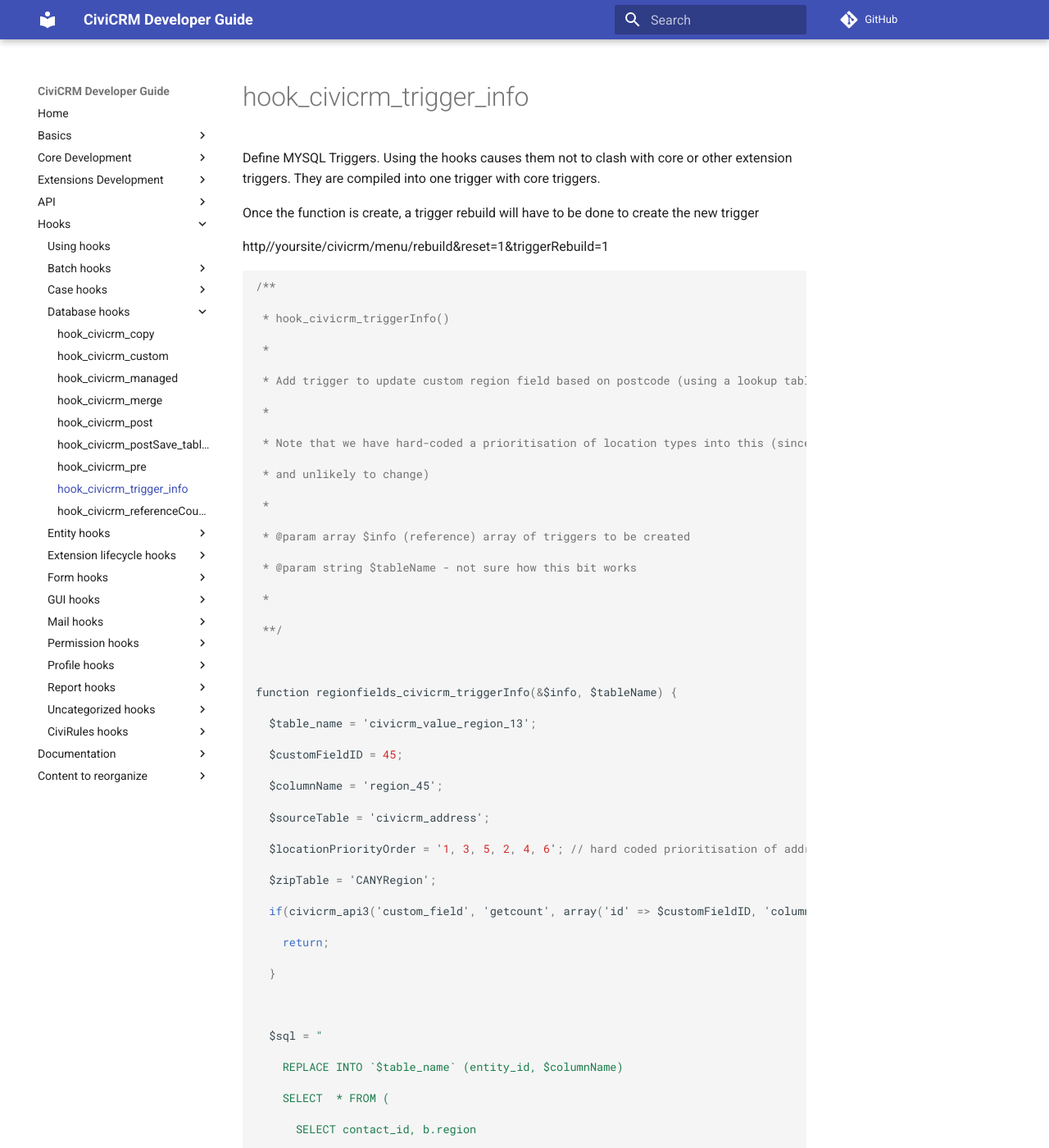
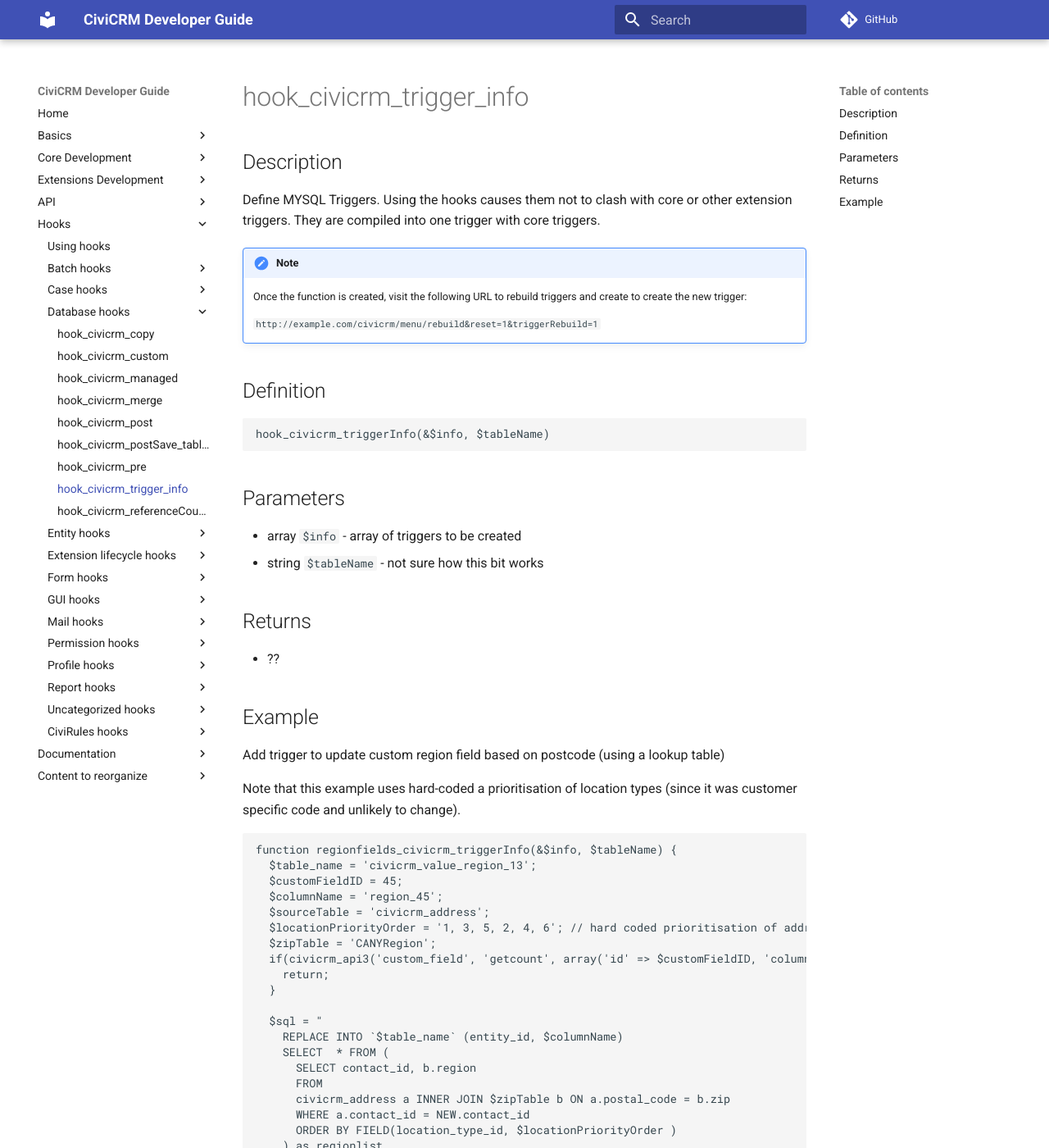
Before and after one commit to civicrm/civicrm-dev-docs, an MkDocs documentation site: the page built from docs/hooks/hook_civicrm_trigger_info.md, in a window 1280 px wide and 1400 px high. Shown: the whole window at 82% size. Built offline with MkDocs 1.6.1 and Material for MkDocs 9.7.7, drawn with Linux system fonts in a browser that asks for light colours; comment, search, counter and statistics services are not loaded; old or Windows-style settings are respelled for this version of MkDocs; some of the changed text lies outside the part shown.

Commit message:
hook_civicrm_trigger_info - clean up after content import to close #83

````diff
--- a/docs/hooks/hook_civicrm_trigger_info.md
+++ b/docs/hooks/hook_civicrm_trigger_info.md
@@ -1,126 +1,88 @@
 # hook_civicrm_trigger_info
+
+## Description
 
 Define MYSQL Triggers. Using the hooks causes them not to clash with
 core or other extension triggers. They are compiled into one trigger
 with core triggers.
 
-Once the function is create, a trigger rebuild will have to be done to
-create the new trigger
+!!! note
+    Once the function is created, visit the following URL to rebuild triggers
+    and create to create the new trigger:
 
-http//yoursite/civicrm/menu/rebuild&reset=1&triggerRebuild=1
+    `http://example.com/civicrm/menu/rebuild&reset=1&triggerRebuild=1`
 
-    /**
 
-     * hook_civicrm_triggerInfo()
+## Definition
 
-     *
+```php
+hook_civicrm_triggerInfo(&$info, $tableName)
+```
 
-     * Add trigger to update custom region field based on postcode (using a lookup table)
+## Parameters
 
-     *
-
-     * Note that we have hard-coded a prioritisation of location types into this (since it's customer specific code
-
-     * and unlikely to change)
-
-     *
-
-     * @param array $info (reference) array of triggers to be created
-
-     * @param string $tableName - not sure how this bit works
-
-     *
-
-     **/
+* array `$info` - array of triggers to be created
+* string `$tableName` - not sure how this bit works
 
 
 
-    function regionfields_civicrm_triggerInfo(&$info, $tableName) {
+## Returns
 
-      $table_name = 'civicrm_value_region_13';
-
-      $customFieldID = 45;
-
-      $columnName = 'region_45';
-
-      $sourceTable = 'civicrm_address';
-
-      $locationPriorityOrder = '1, 3, 5, 2, 4, 6'; // hard coded prioritisation of addresses
-
-      $zipTable = 'CANYRegion';
-
-      if(civicrm_api3('custom_field', 'getcount', array('id' => $customFieldID, 'column_name' => 'region_45', 'is_active' => 1)) == 0) {
-
-        return;
-
-      }
+-   ??
 
 
+## Example
 
-      $sql = "
+Add trigger to update custom region field based on postcode (using a lookup
+table)
 
-        REPLACE INTO `$table_name` (entity_id, $columnName)
+Note that this example uses hard-coded a prioritisation of location types
+(since it was customer specific code and unlikely to change).
 
-        SELECT  * FROM (
+```php
+function regionfields_civicrm_triggerInfo(&$info, $tableName) {
+  $table_name = 'civicrm_value_region_13';
+  $customFieldID = 45;
+  $columnName = 'region_45';
+  $sourceTable = 'civicrm_address';
+  $locationPriorityOrder = '1, 3, 5, 2, 4, 6'; // hard coded prioritisation of addresses
+  $zipTable = 'CANYRegion';
+  if(civicrm_api3('custom_field', 'getcount', array('id' => $customFieldID, 'column_name' => 'region_45', 'is_active' => 1)) == 0) {
+    return;
+  }
 
-          SELECT contact_id, b.region
+  $sql = "
+    REPLACE INTO `$table_name` (entity_id, $columnName)
+    SELECT  * FROM (
+      SELECT contact_id, b.region
+      FROM
+      civicrm_address a INNER JOIN $zipTable b ON a.postal_code = b.zip
+      WHERE a.contact_id = NEW.contact_id
+      ORDER BY FIELD(location_type_id, $locationPriorityOrder )
+    ) as regionlist
+    GROUP BY contact_id;
+  ";
+  $sql_field_parts = array();
 
-          FROM
-
-          civicrm_address a INNER JOIN $zipTable b ON a.postal_code = b.zip
-
-          WHERE a.contact_id = NEW.contact_id
-
-          ORDER BY FIELD(location_type_id, $locationPriorityOrder )
-
-        ) as regionlist
-
-        GROUP BY contact_id;
-
-      ";
-
-      $sql_field_parts = array();
-
-
-
-      $info[] = array(
-
-          'table' => $sourceTable,
-
-          'when' => 'AFTER',
-
-          'event' => 'INSERT',
-
-          'sql' => $sql,
-
-      );
-
-      $info[] = array(
-
-          'table' => $sourceTable,
-
-          'when' => 'AFTER',
-
-          'event' => 'UPDATE',
-
-          'sql' => $sql,
-
-      );
-
-      // For delete, we reference OLD.contact_id instead of NEW.contact_id
-
-      $sql = str_replace('NEW.contact_id', 'OLD.contact_id', $sql);
-
-      $info[] = array(
-
-          'table' => $sourceTable,
-
-          'when' => 'AFTER',
-
-          'event' => 'DELETE',
-
-          'sql' => $sql,
-
-      );
-
-    }
+  $info[] = array(
+      'table' => $sourceTable,
+      'when' => 'AFTER',
+      'event' => 'INSERT',
+      'sql' => $sql,
+  );
+  $info[] = array(
+      'table' => $sourceTable,
+      'when' => 'AFTER',
+      'event' => 'UPDATE',
+      'sql' => $sql,
+  );
+  // For delete, we reference OLD.contact_id instead of NEW.contact_id
+  $sql = str_replace('NEW.contact_id', 'OLD.contact_id', $sql);
+  $info[] = array(
+      'table' => $sourceTable,
+      'when' => 'AFTER',
+      'event' => 'DELETE',
+      'sql' => $sql,
+  );
+}
+```
````
